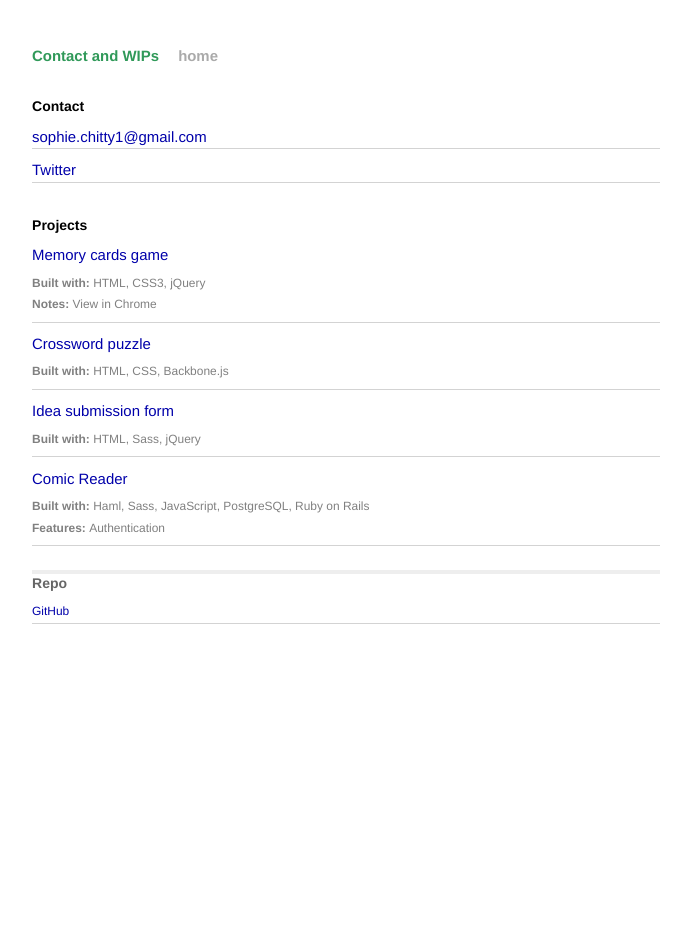
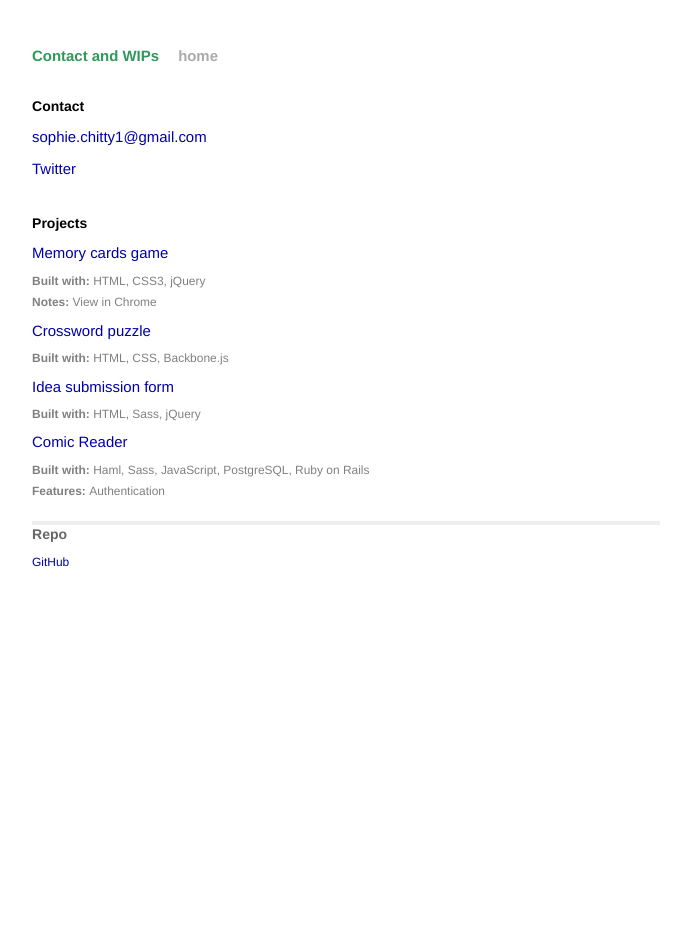
Before and after one commit to SophGits/sophgits.github.io, a Jekyll site: the page built from index.html, in a window 1280 px wide. Shown: the whole page, without its empty margins (294-985 px from the left). Built offline with Jekyll 4.4.1, drawn with Linux system fonts in a browser that asks for light colours; Markdown is read by kramdown in place of the engine named in the settings.

Commit message:
Play with gh-pages.

```diff
--- a/css/main.css
+++ b/css/main.css
@@ -49,7 +49,7 @@ p span{
   font-weight: bold;
 }
 li.links{
-  border-bottom: 1px solid lightgray;
+  /*border-bottom: 1px solid lightgray;*/
   margin: 0.7em 0;
   list-style: none;
 }
```
